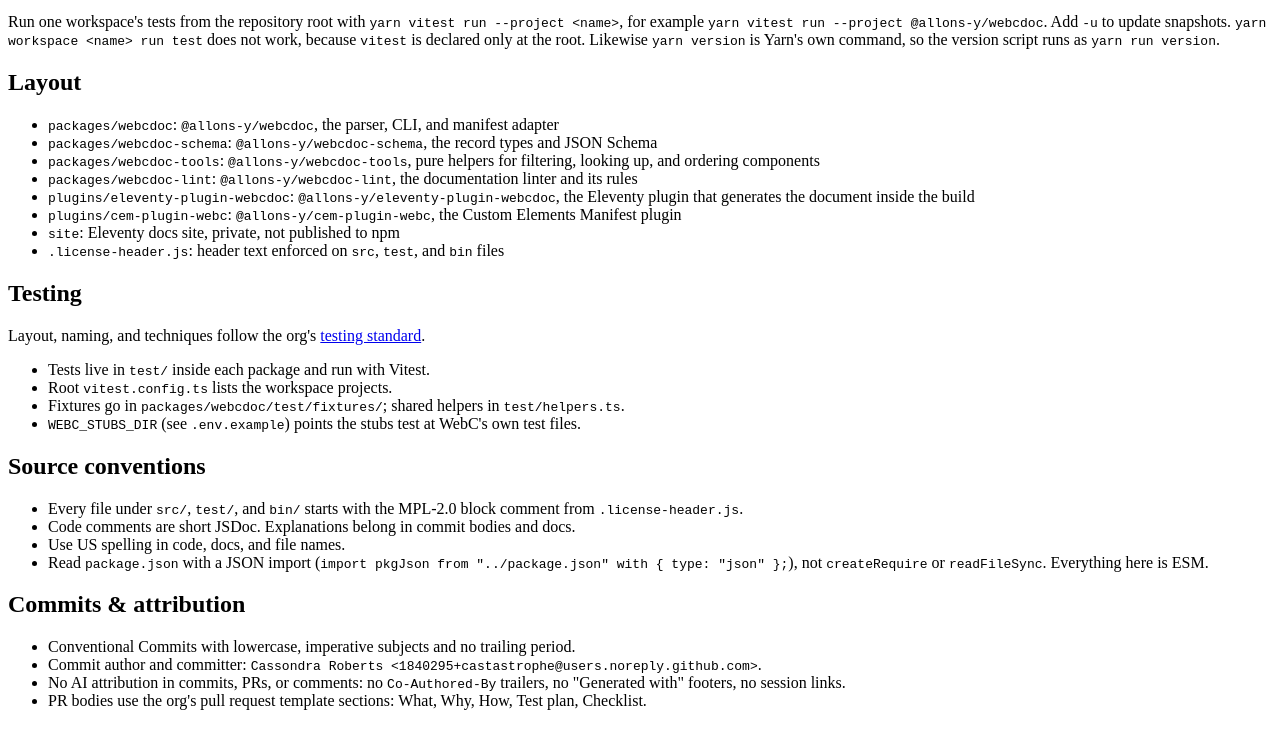
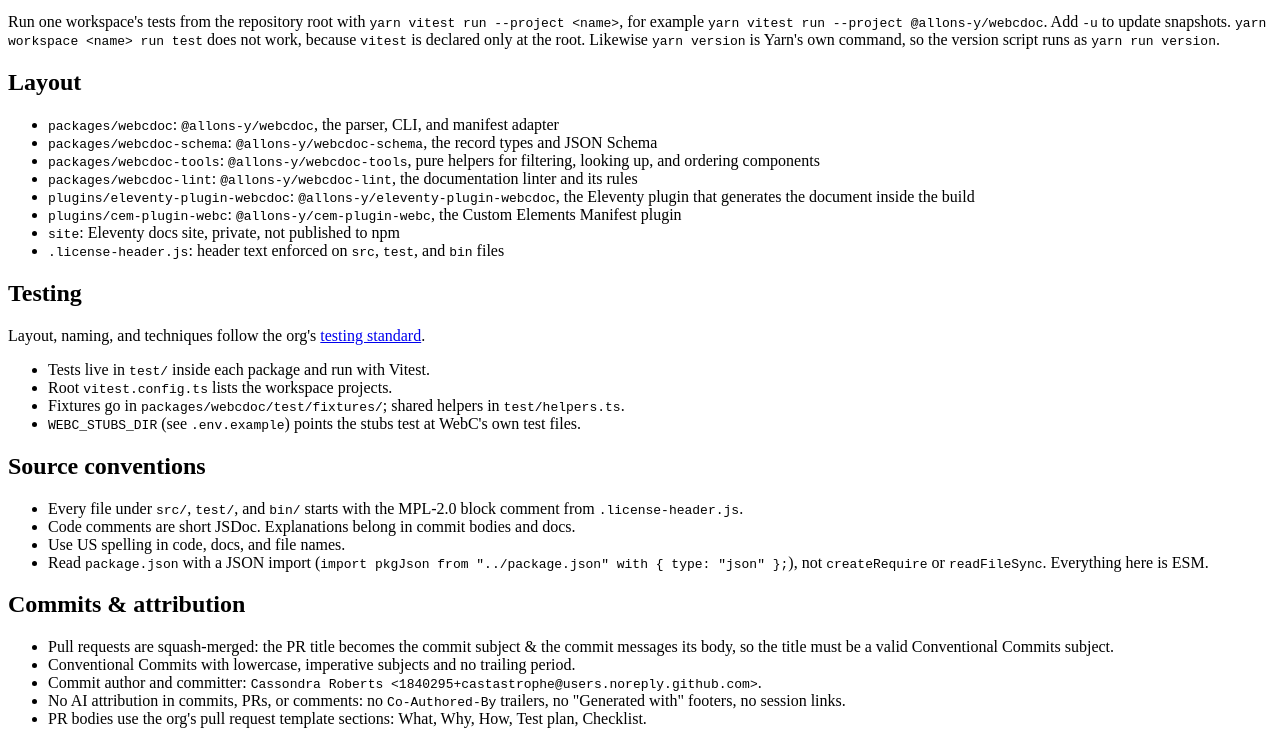
Before and after one commit to allonsy-studio/webc-docs, an Eleventy site: page AGENTS.md in a window 1280 px wide. Shown: the part 533-1277 px from the top of the page. Built offline with nearby package versions, Linux system fonts and the light colour scheme; Eleventy itself is replaced by a stand-in of ours; files that its build step writes are made by us from their sources.

Commit message:
chore: read OSV alerts, pin action digests & rebase on conflict in Renovate (#24)
Also notes the squash-merge commit format in the contributor docs.

```diff
--- a/AGENTS.md
+++ b/AGENTS.md
@@ -65,6 +65,7 @@ Layout, naming, and techniques follow the org's
 
 ## Commits & attribution
 
+- Pull requests are squash-merged: the PR title becomes the commit subject & the commit messages its body, so the title must be a valid Conventional Commits subject.
 - Conventional Commits with lowercase, imperative subjects and no trailing period.
 - Commit author and committer: `Cassondra Roberts <1840295+castastrophe@users.noreply.github.com>`.
 - No AI attribution in commits, PRs, or comments: no `Co-Authored-By` trailers, no
```
Also changed, not shown: .github/renovate.json.
